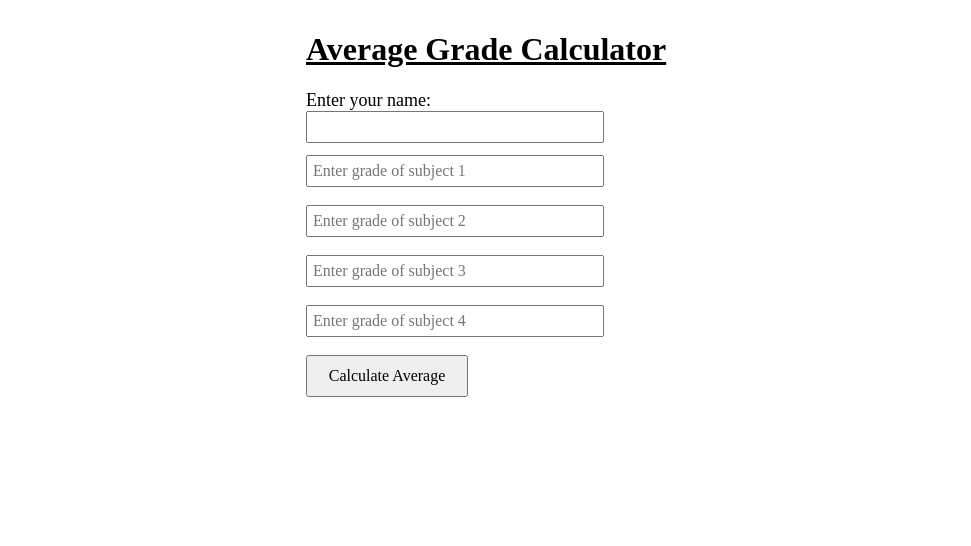
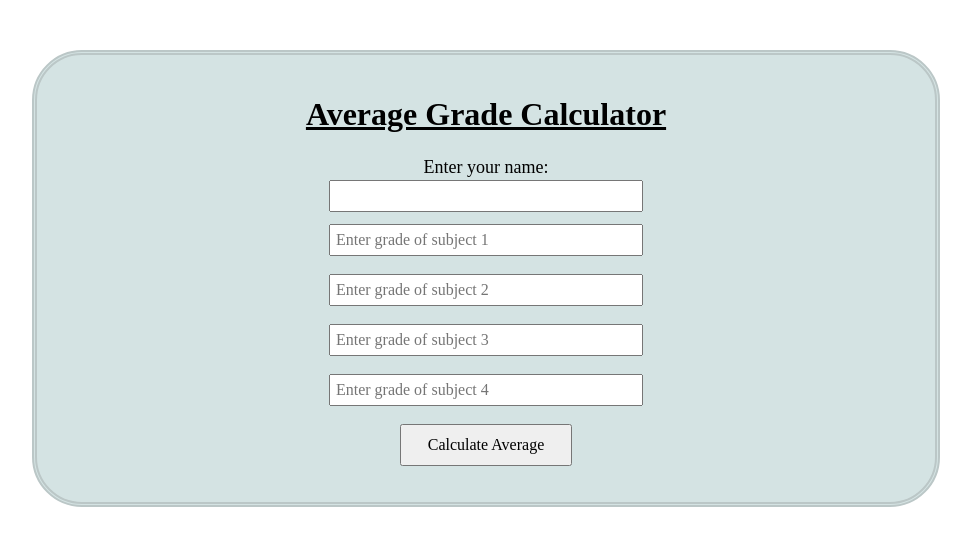
Before and after one commit to KhadeejaMustafa/Web-development-and-design, a plain HTML site: page avg-grade-calculator.html in a window 1280 px wide. Shown: the whole page, without its empty margins (154-1125 px from the left). Drawn offline with Linux system fonts and the light colour scheme.

Commit message:
Update and rename grade-calculator.html to avg-grade-calculator.html
addition to CSS styling.

```diff
--- a/grade-calculator.html
+++ b/avg-grade-calculator.html
@@ -1,6 +1,6 @@
 <!--This program accepts student grades as input and calculate the average, providing remarks indicating whether the student has passed or failed.
-It processes grades for four subjects, assuming that the total marks for each subject are out of 100. -->
-
+It processes grades for four subjects, assuming that the total marks for each subject are out of 100.
+-->
 <!DOCTYPE html>
 <html lang="en">
 
@@ -45,12 +45,17 @@ It processes grades for four subjects, assuming that the total marks for each su
             margin: 0px;
             padding: 0px;
         }
-        #div1 {
-            padding: 10px;
+
+        .container {
+            width: 67%;
             display: block;
-            margin-left: 450px;
-            margin-right: 0px;
-
+            text-align: center;
+            padding: 20px;
+            background-color: rgb(212, 227, 227);
+            border-radius: 50px;
+            align-self: center;
+            margin: 50px auto;
+            border: 5px rgb(187, 199, 199) double;
         }
 
         input {
@@ -62,16 +67,17 @@ It processes grades for four subjects, assuming that the total marks for each su
         }
 
         #name {
-            display: block;
             padding: 5px;
+            display: inline-block;
             margin-bottom: 12px;
-            width: 35%;
             font-size: 16px;
             font-family: 'Times New Roman', Times, serif;
         }
 
         label {
             font-size: 18px;
+            padding: 2px;
+            display: block;
         }
 
         button {
@@ -80,11 +86,13 @@ It processes grades for four subjects, assuming that the total marks for each su
             padding: 10px;
             font-family: 'Times New Roman', Times, serif;
         }
+
     </style>
 </head>
 
 <body>
-    <div id="div1">
+
+    <div id="div1" class="container">
         <h1><u>Average Grade Calculator</u></h1>
         <label for="name">Enter your name:</label>
         <input type="text" id="name" required>
@@ -98,6 +106,7 @@ It processes grades for four subjects, assuming that the total marks for each su
 
         <p id="result"></p>
     </div>
+
 </body>
 
 </html>
```
